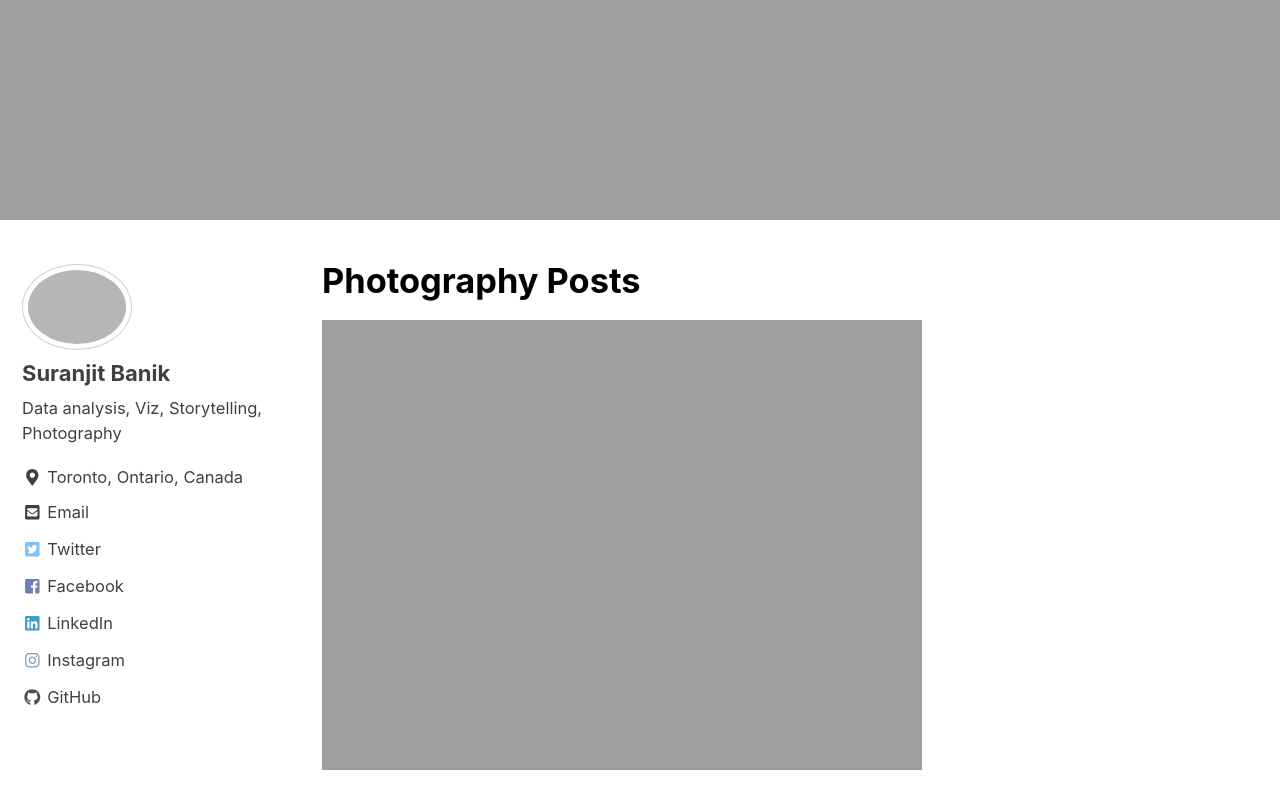
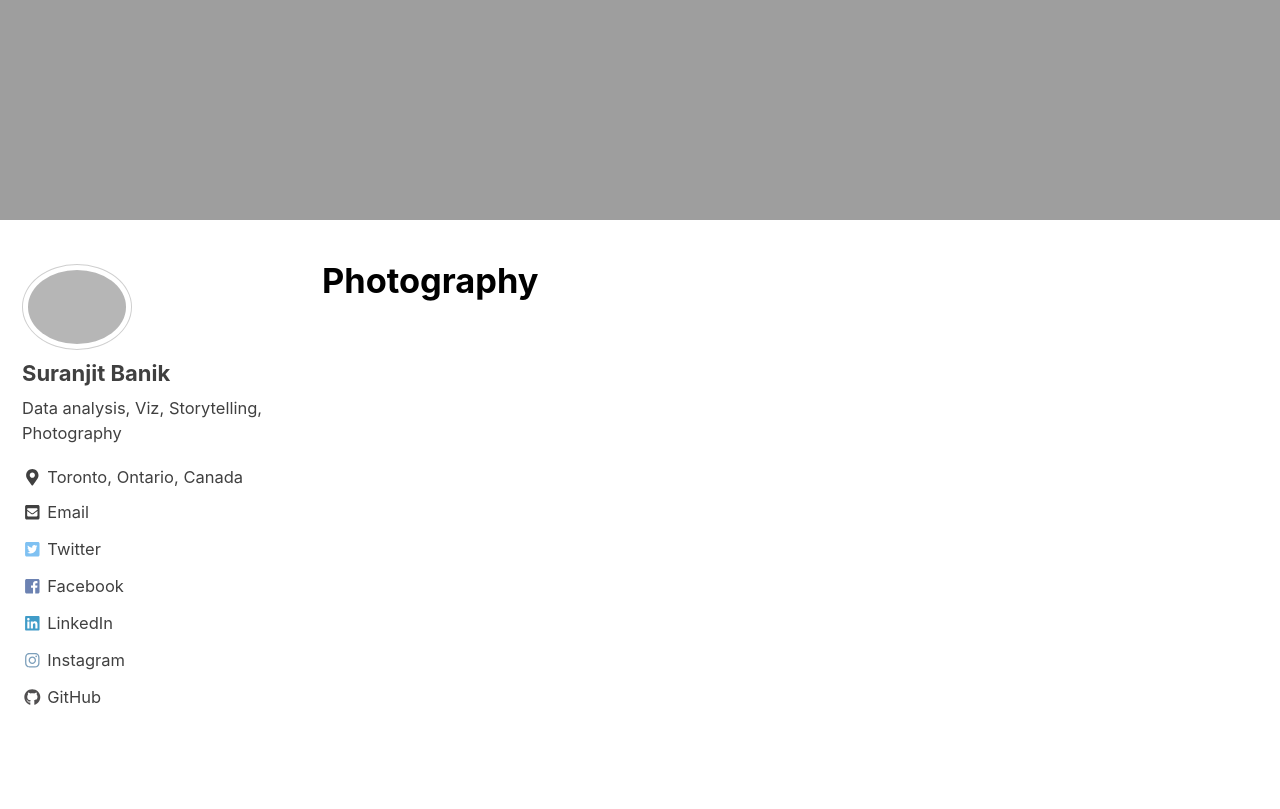
Before and after one commit to mastermindLAB/mastermindLAB.github.io, a Jekyll site: the page built from _pages/photography.md, in a window 1280 px wide and 900 px high, scrolled down 840 px. Shown: the top 809 px of the window. Built offline with Jekyll 4.4.1, drawn with Linux system fonts in a browser that asks for light colours; nearby versions of some CDN libraries.

Commit message:
new page

```diff
--- a/_pages/photography.md
+++ b/_pages/photography.md
@@ -1,10 +1,8 @@
 ---
 layout: archive
 permalink: /photography_page/
-title: "Photography Posts"
+title: "Photography"
 author_profile: true
 header:
   image: "/images/toronto.jpg"
 ---
-
-<img src="{{ site.url }}{{ site.baseurl }}/images/face-recognision-blog.jpg" width="600" height="400">
```
